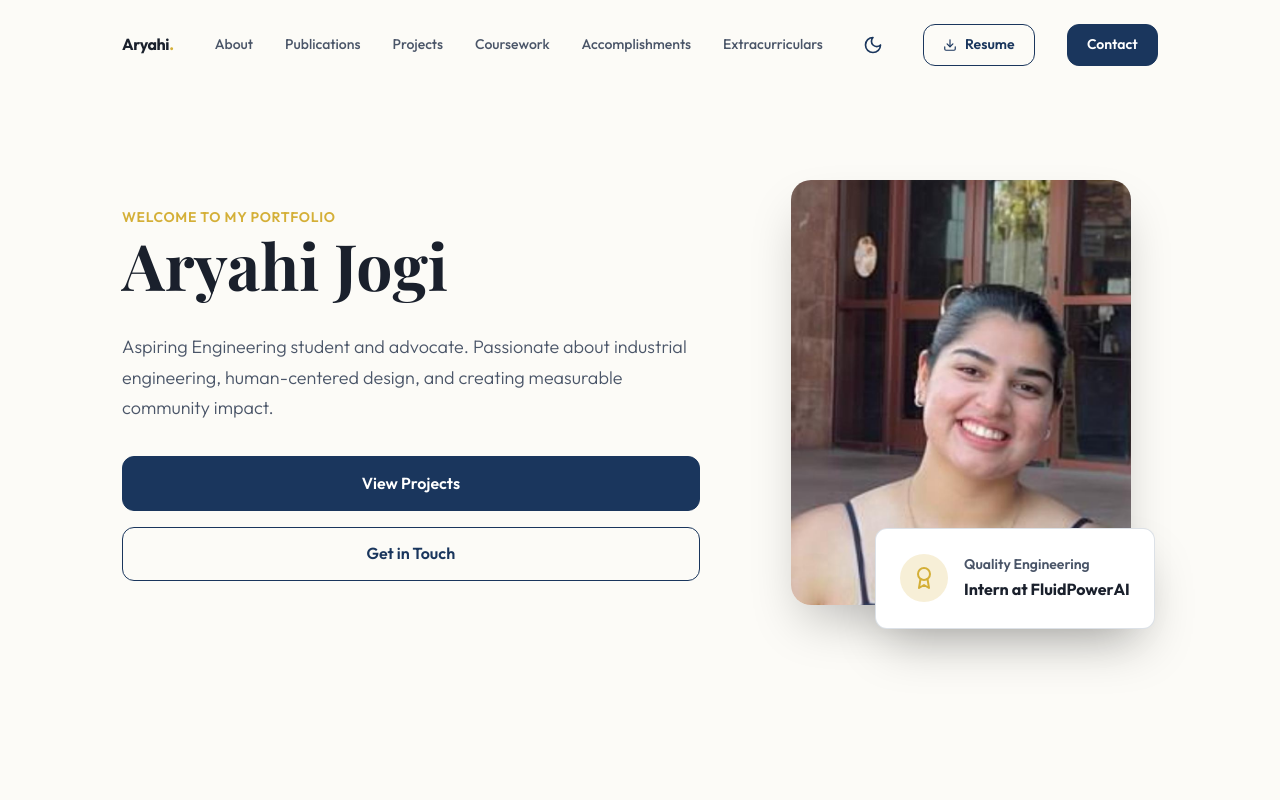
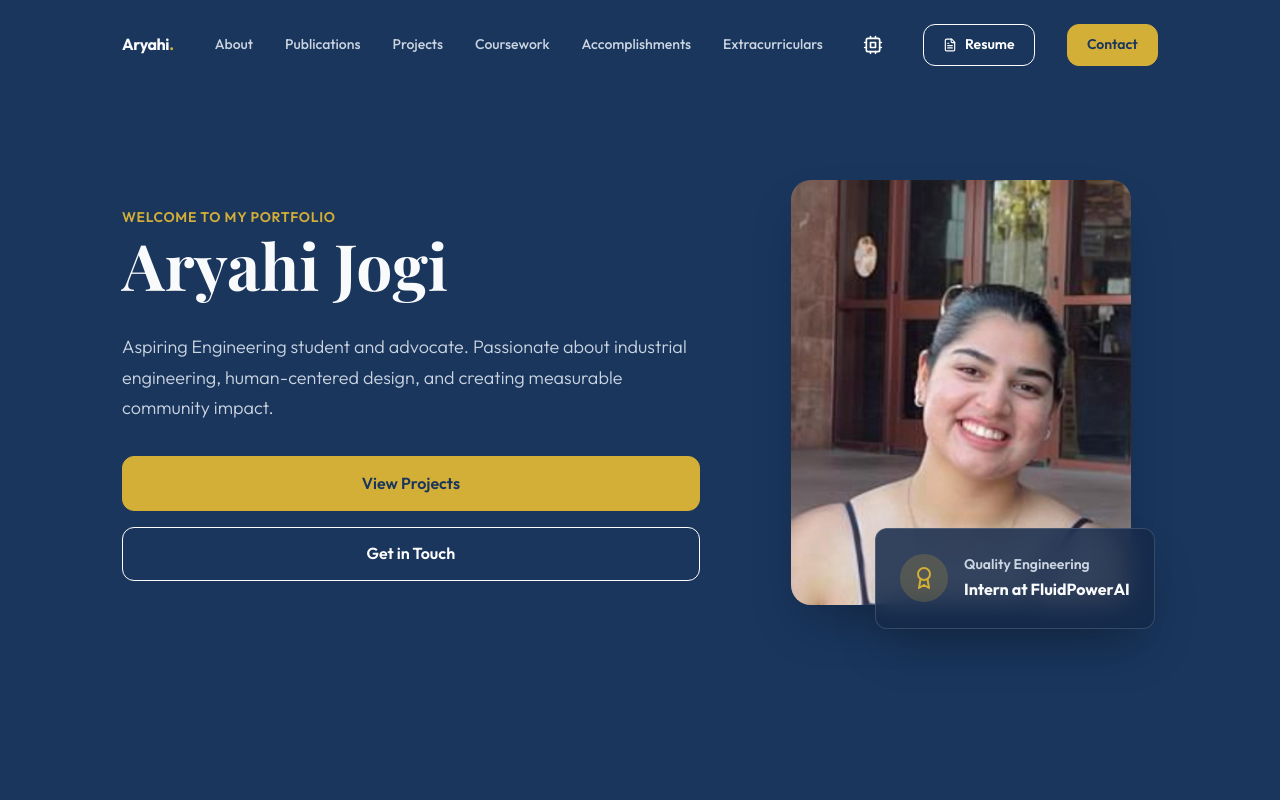
Before and after one commit to JahagirdarAmey/AryahiJogi, a React (Vite) app: page / in a window 1280 px wide. Shown: the top 800 px of the page. Built offline with nearby package versions, Linux system fonts and the light colour scheme; a web font is replaced by a local one.

Commit message:
Update Resume button to open doc viewer and set default theme to blue

```diff
--- a/src/App.jsx
+++ b/src/App.jsx
@@ -79,8 +79,8 @@ const Navbar = ({ theme, toggleTheme }) => {
             {theme === 'light' ? <Moon size={20} /> : theme === 'blue' ? <Cpu size={20} /> : <Sun size={20} className="text-accent animate-pulse" />}
           </button>
 
-          <a href={getAssetPath("/assets/docs/Aryahi_Resume.doc")} download className="btn btn-outline btn-sm flex items-center gap-2" style={{ padding: '0.5rem 1.2rem', fontSize: '0.875rem' }}>
-            <Download size={14} /> Resume
+          <a href="https://view.officeapps.live.com/op/view.aspx?src=https%3A%2F%2Faryahijogi.github.io%2Fassets%2Fdocs%2FAryahi_Resume.doc&wdOrigin=BROWSELINK" target="_blank" rel="noopener noreferrer" className="btn btn-outline btn-sm flex items-center gap-2" style={{ padding: '0.5rem 1.2rem', fontSize: '0.875rem' }}>
+            <FileText size={14} /> Resume
           </a>
 
           <a href="#contact" className="btn btn-sm" style={{ padding: '0.5rem 1.2rem', fontSize: '0.875rem' }}>
@@ -129,8 +129,8 @@ const Navbar = ({ theme, toggleTheme }) => {
                   {link.name}
                 </a>
               ))}
-              <a href={getAssetPath("/assets/docs/Aryahi_Resume.doc")} download className="btn btn-outline flex items-center justify-center gap-2" onClick={() => setMobileMenu(false)}>
-                <Download size={16} /> Resume
+              <a href="https://view.officeapps.live.com/op/view.aspx?src=https%3A%2F%2Faryahijogi.github.io%2Fassets%2Fdocs%2FAryahi_Resume.doc&wdOrigin=BROWSELINK" target="_blank" rel="noopener noreferrer" className="btn btn-outline flex items-center justify-center gap-2" onClick={() => setMobileMenu(false)}>
+                <FileText size={16} /> Resume
               </a>
               <a href="#contact" className="btn flex items-center justify-center gap-2" onClick={() => setMobileMenu(false)}>Contact</a>
             </div>
@@ -256,7 +256,7 @@ const Starfield = ({ theme }) => {
 
 const App = () => {
   const [theme, setTheme] = useState(() => {
-    return localStorage.getItem('portfolio-theme') || 'light';
+    return localStorage.getItem('portfolio-theme') || 'blue';
   });
 
   useEffect(() => {
```
